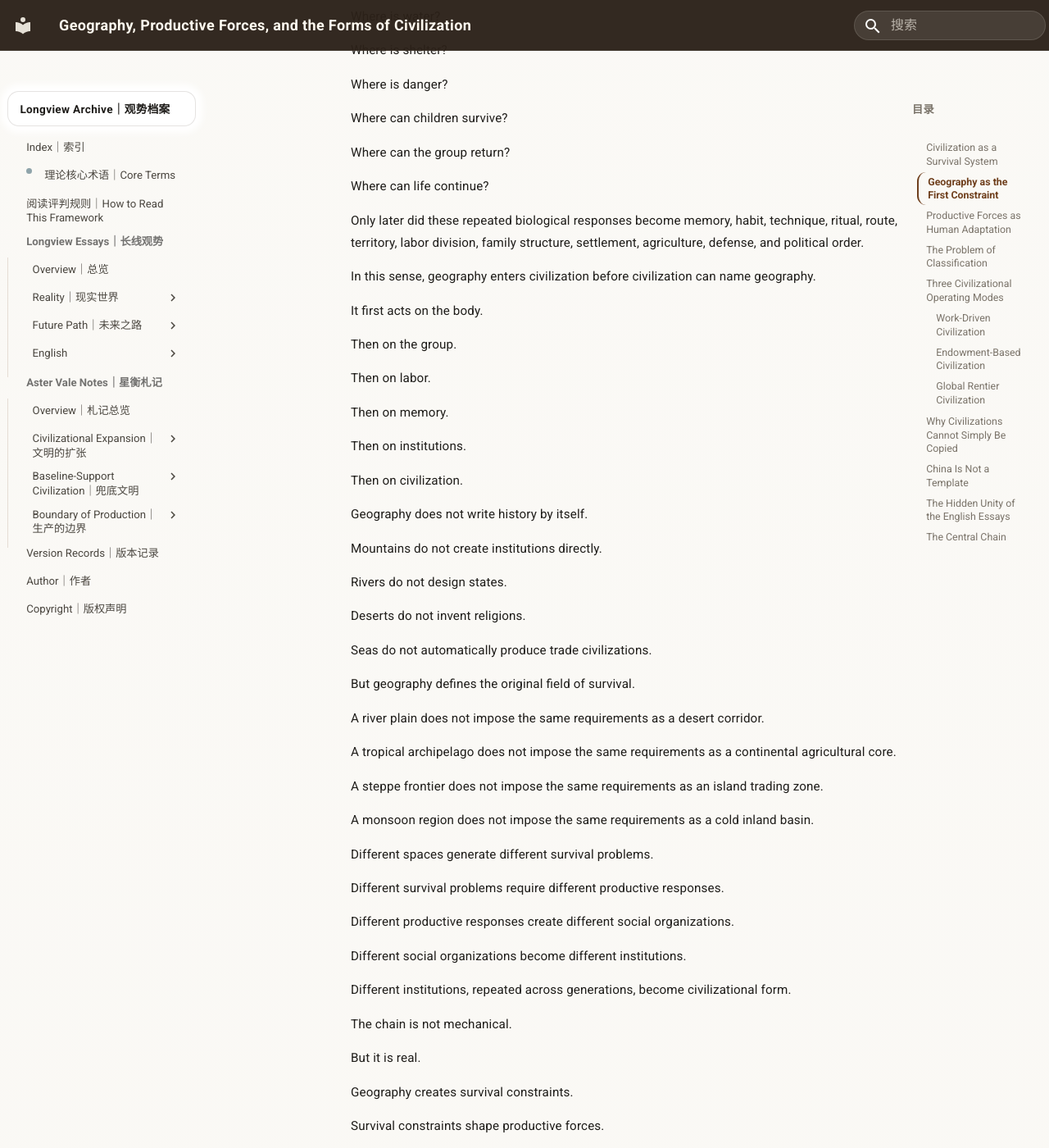
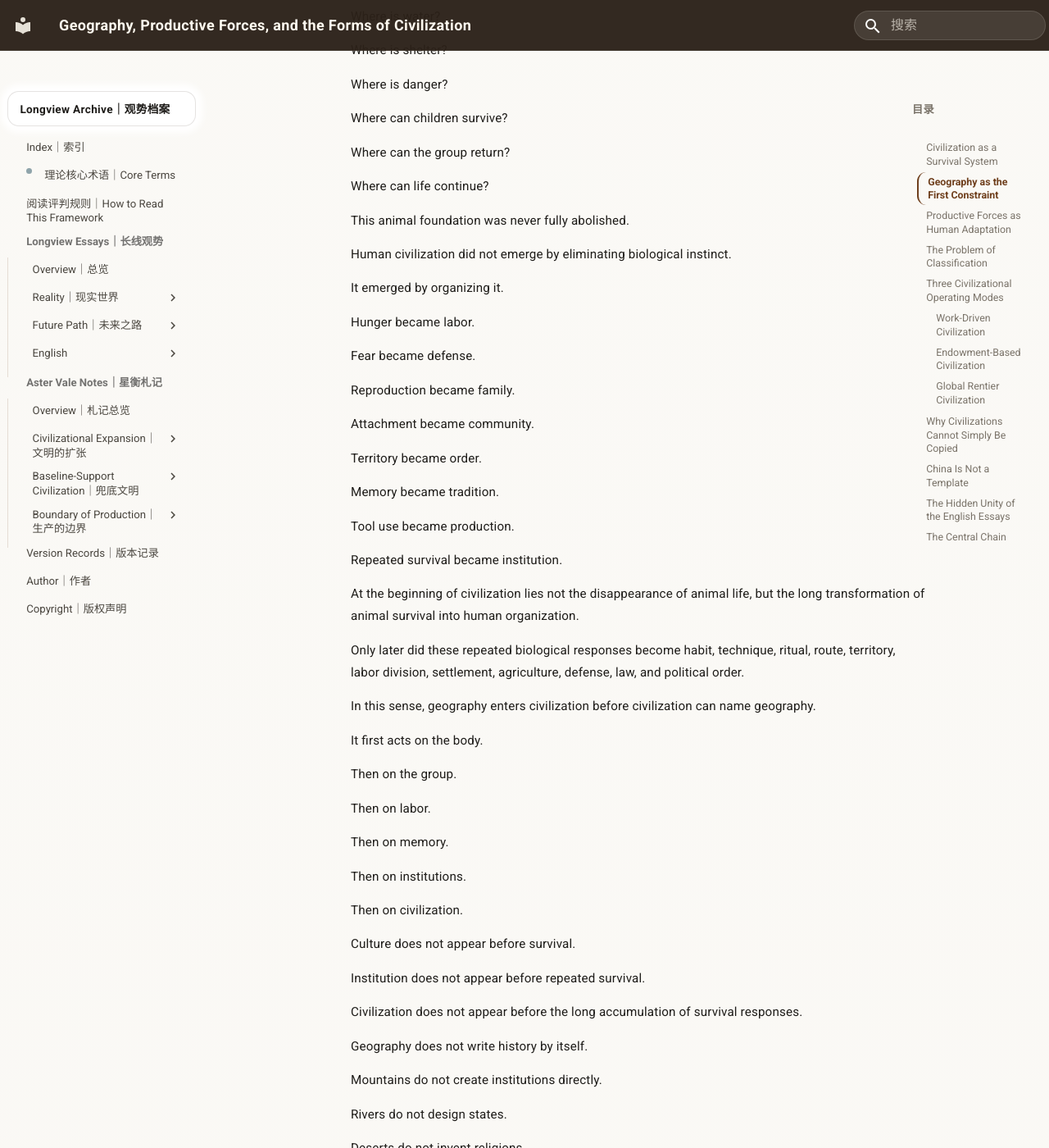
Before and after one commit to guanshi1688/longview-archive, an MkDocs documentation site: the page built from docs/essays/english/geography-productive-forces-and-civilization.md, in a window 1280 px wide and 1400 px high, scrolled down 3275 px. Shown: the whole window at 82% size. Built offline with MkDocs 1.6.1 and Material for MkDocs 9.7.7, drawn with Linux system fonts in a browser that asks for light colours.

Commit message:
Update geography-productive-forces-and-civilization.md

```diff
--- a/docs/essays/english/geography-productive-forces-and-civilization.md
+++ b/docs/essays/english/geography-productive-forces-and-civilization.md
@@ -134,7 +134,31 @@ Where can the group return?
 
 Where can life continue?
 
-Only later did these repeated biological responses become memory, habit, technique, ritual, route, territory, labor division, family structure, settlement, agriculture, defense, and political order.
+This animal foundation was never fully abolished.
+
+Human civilization did not emerge by eliminating biological instinct.
+
+It emerged by organizing it.
+
+Hunger became labor.
+
+Fear became defense.
+
+Reproduction became family.
+
+Attachment became community.
+
+Territory became order.
+
+Memory became tradition.
+
+Tool use became production.
+
+Repeated survival became institution.
+
+At the beginning of civilization lies not the disappearance of animal life, but the long transformation of animal survival into human organization.
+
+Only later did these repeated biological responses become habit, technique, ritual, route, territory, labor division, settlement, agriculture, defense, law, and political order.
 
 In this sense, geography enters civilization before civilization can name geography.
 
@@ -149,6 +173,12 @@ Then on memory.
 Then on institutions.
 
 Then on civilization.
+
+Culture does not appear before survival.
+
+Institution does not appear before repeated survival.
+
+Civilization does not appear before the long accumulation of survival responses.
 
 Geography does not write history by itself.
 
```
